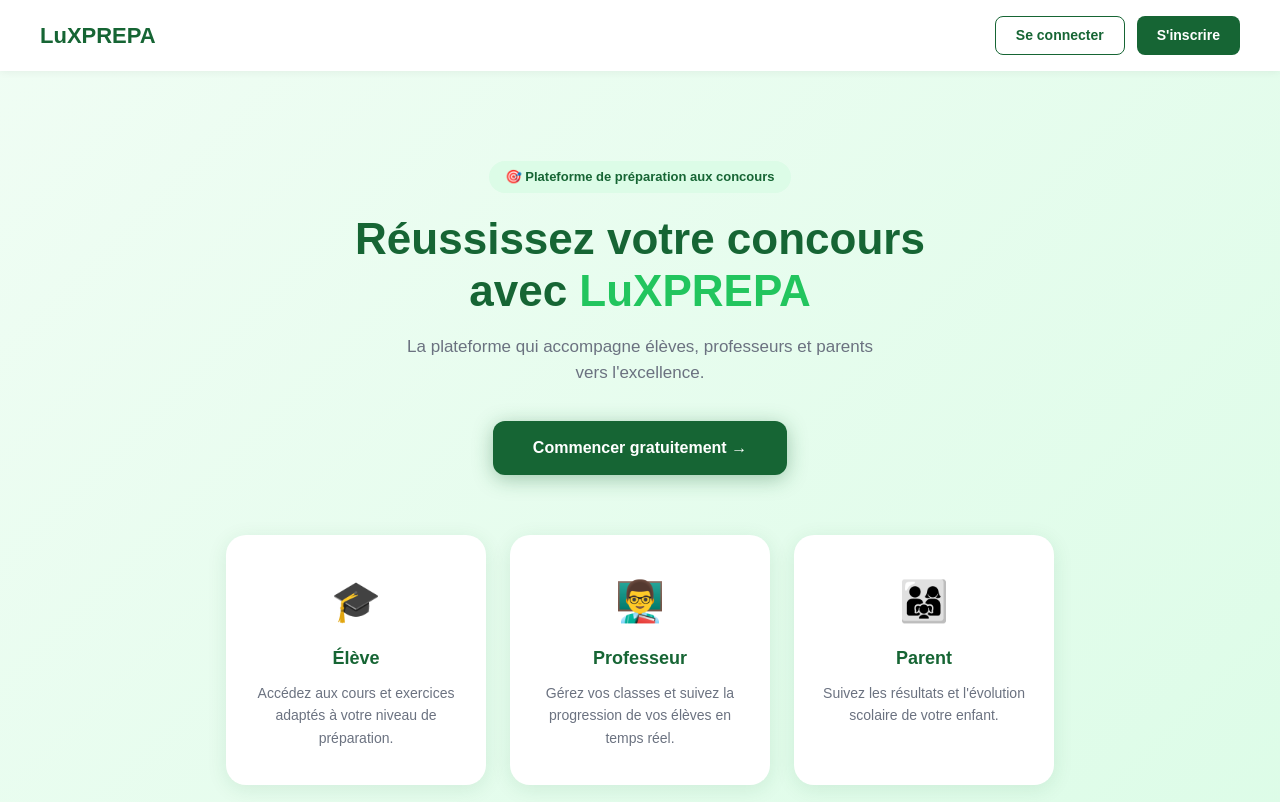
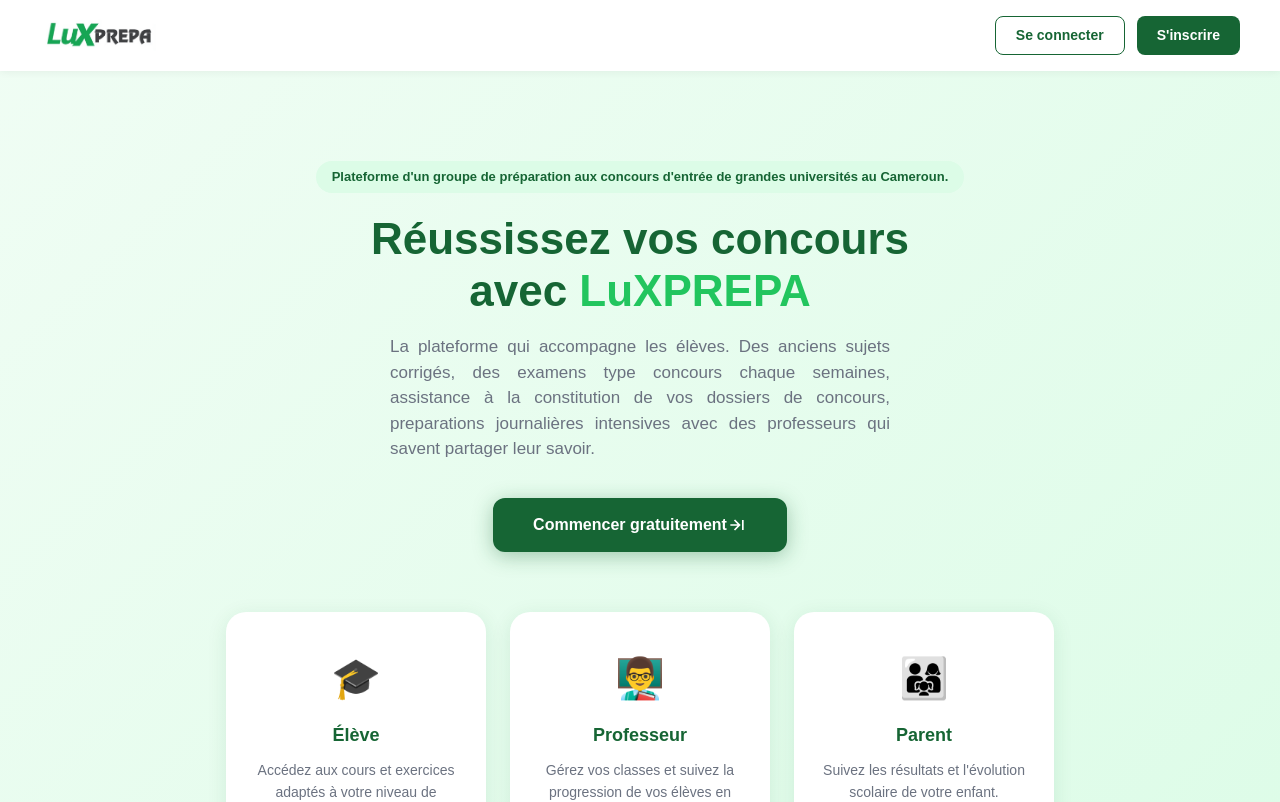
Before and after one commit to Brayann-hub-cmd/Luxprepa-front, a React (Vite) app in the folder luxprepa/: page / in a window 1280 px wide. Shown: the top 802 px of the page. Built offline with nearby package versions, Linux system fonts and the light colour scheme; no server answers.

Commit message:
home page

```diff
--- a/luxprepa/src/pages/Home.tsx
+++ b/luxprepa/src/pages/Home.tsx
@@ -1,5 +1,6 @@
 import { useNavigate } from "react-router-dom";
-
+import logo from '../images/logo.jpg'
+import { BiArrowToRight } from "react-icons/bi";
 export default function Home() {
   const navigate = useNavigate();
 
@@ -11,12 +12,14 @@
     }}>
 
       {/* NAVBAR */}
-      <nav style={{
+      <nav className="gap-2" style={{
         display: "flex", alignItems: "center", justifyContent: "space-between",
         padding: "16px 40px", background: "white",
         boxShadow: "0 1px 8px rgba(0,0,0,0.06)"
       }}>
-        <span style={{ fontWeight: 800, fontSize: 22, color: "#166534" }}>LuXPREPA</span>
+        <div style={{ display: "flex", justifyContent: "center", marginBottom: 0 }}>
+          <img src={logo} className="h-[36px] w-auto" />
+        </div>
         <div style={{ display: "flex", gap: 12 }}>
           <button onClick={() => navigate("/login")} style={{
             padding: "8px 20px", borderRadius: 8, border: "1.5px solid #166534",
@@ -32,24 +35,24 @@
       </nav>
 
       {/* HERO */}
-      <div style={{ textAlign: "center", padding: "90px 20px 60px" }}>
+      <div className="flex flex-col items-center justify-center" style={{ textAlign: "center", padding: "90px 20px 60px" }}>
         <div style={{
           display: "inline-block", background: "#dcfce7", color: "#166534",
           borderRadius: 20, padding: "6px 16px", fontSize: 13,
           fontWeight: 600, marginBottom: 20
-        }}>🎯 Plateforme de préparation aux concours</div>
+        }}>Plateforme d'un groupe de préparation aux concours d'entrée de grandes universités au Cameroun.</div>
 
         <h1 style={{ fontSize: 44, fontWeight: 800, color: "#166534", margin: "0 0 16px", lineHeight: 1.2 }}>
-          Réussissez votre concours<br />avec <span style={{ color: "#22c55e" }}>LuXPREPA</span>
+          Réussissez vos concours<br />avec <span style={{ color: "#22c55e" }}>LuXPREPA</span>
         </h1>
-        <p style={{ fontSize: 17, color: "#6b7280", maxWidth: 500, margin: "0 auto 36px" }}>
-          La plateforme qui accompagne élèves, professeurs et parents vers l'excellence.
+        <p className="text-justify" style={{ fontSize: 17, color: "#6b7280", maxWidth: 500, margin: "0 auto 36px" }}>
+          La plateforme qui accompagne les élèves. Des anciens sujets corrigés, des examens type concours chaque semaines, assistance à la constitution de vos dossiers de concours, preparations journalières intensives avec des professeurs qui savent partager leur savoir.
         </p>
-        <button onClick={() => navigate("/register")} style={{
+        <button className="flex flex-row items-center justify-center" onClick={() => navigate("/register")} style={{
           padding: "15px 40px", borderRadius: 12, background: "#166534",
           color: "white", fontWeight: 700, fontSize: 16, border: "none",
           cursor: "pointer", boxShadow: "0 4px 20px rgba(22,101,52,.35)"
-        }}>Commencer gratuitement →</button>
+        }}>Commencer gratuitement <BiArrowToRight size={20}/></button>
       </div>
 
       {/* CARDS */}
```
